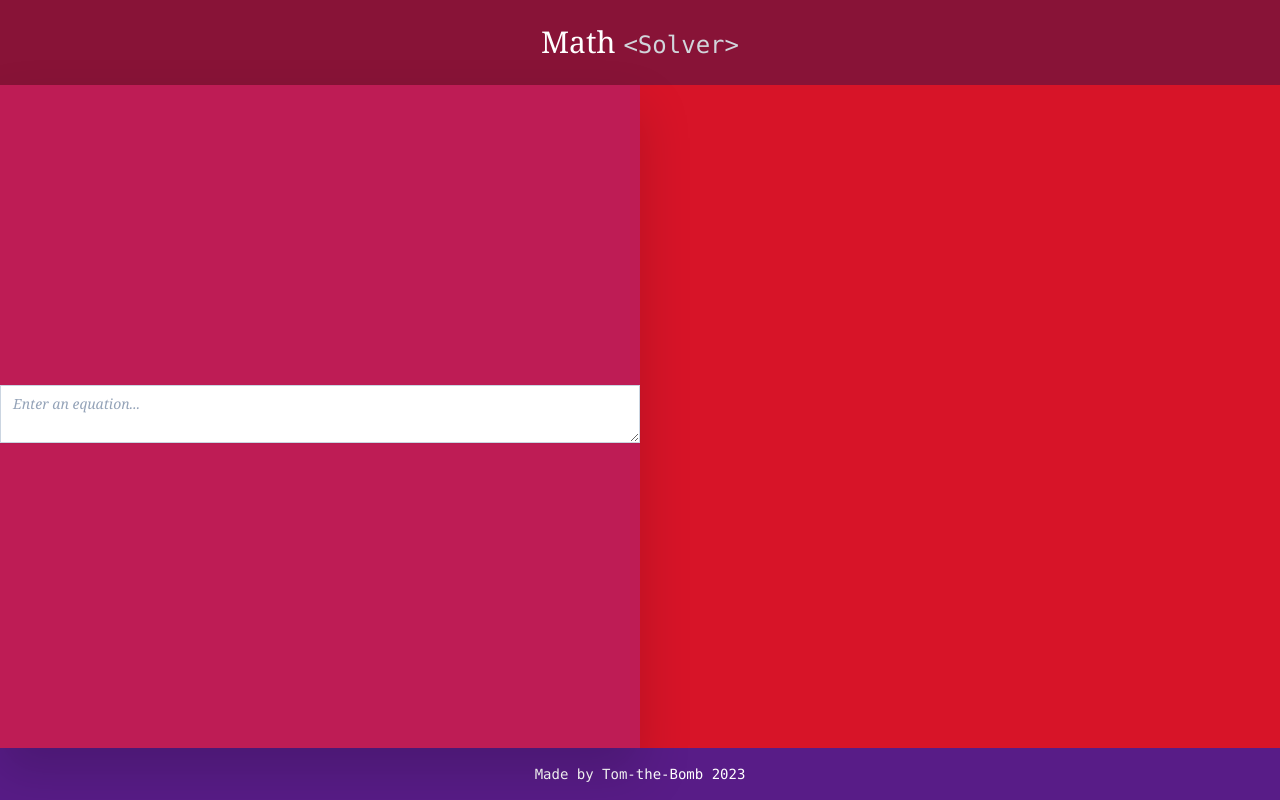
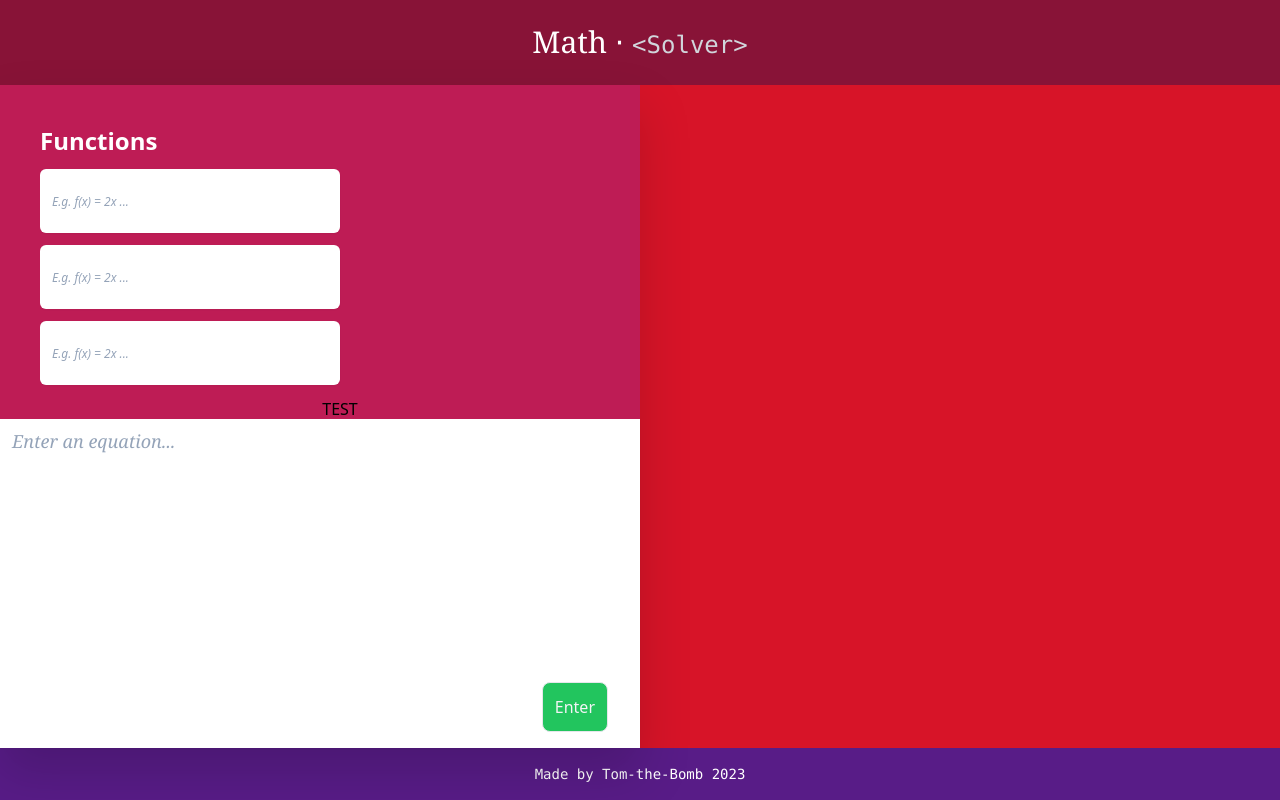
Before and after one commit to Tom-the-Bomb/math-solver, a React (Create React App) app in the folder frontend/: page / in a window 1280 px wide. Built offline with nearby package versions, Linux system fonts and the light colour scheme.

Commit message:
frotnend brokey react

```diff
--- a/frontend/src/App.jsx
+++ b/frontend/src/App.jsx
@@ -2,7 +2,7 @@ import NavBar from "./components/NavBar";
 import Main from "./components/Main";
 import Footer from "./components/Footer";
 
-export default function App(props) {
+export default function App() {
   return (
     <div className="flex flex-col min-h-screen">
       <NavBar></NavBar>
--- a/frontend/src/components/Footer.jsx
+++ b/frontend/src/components/Footer.jsx
@@ -1,4 +1,4 @@
-export default function Footer(props) {
+export default function Footer() {
     return (
         <footer className="p-4 text-sm bg-purple-900 text-white text-center font-mono">
             Made by Tom-the-Bomb 2023
--- a/frontend/src/components/Main.jsx
+++ b/frontend/src/components/Main.jsx
@@ -1,10 +1,13 @@
-function Input({placeholder}) {
+
+import FunctionsList from "./functionsList";
+
+function Input({placeholder, height}) {
     return (
         <textarea
-            className="font-serif w-full placeholder:italic placeholder:text-slate-400
-            bg-white border border-slate-300
-            py-2 pl-3 pr-3 shadow-sm focus:outline-none
-            focus:border-sky-500 focus:ring-sky-500 focus:ring-1 sm:text-sm"
+            className={
+                `block ${height} w-full resize-none font-serif
+                my-input text-lg`
+            }
             placeholder={placeholder}
             type="text"
             name="search"
@@ -22,19 +25,28 @@ function Form() {
     }
 
     return (
-        <form className="w-full" onSubmit={handleSubmit}>
-            <label class="relative block">
-            <span class="sr-only">Search</span>
-            <Input placeholder={"Enter an equation..."}></Input>
-            </label>
+        <form className="flex flex-col h-full w-full justify-between" onSubmit={handleSubmit}>
+            <FunctionsList></FunctionsList>
+            <div className="h-[50%] w-full self-end inline-block relative">
+                <span class="sr-only">Search</span>
+                <Input
+                    placeholder={"Enter an equation..."}
+                    height={"h-full"}>
+                </Input>
+                <button
+                    className="my-focus my-hover text-gray-100 bg-green-500
+                    rounded-lg p-3 absolute bottom-[5%] right-8"
+                    type="submit"
+                >Enter</button>
+            </div>
         </form>
     )
 }
 
-export default function Main(props) {
+export default function Main() {
     return (
         <main className="grow grid grid-cols-2">
-            <div className="bg-red-1 drop-shadow-2xl flex flex-column items-center">
+            <div className="bg-red-1 drop-shadow-2xl">
                 <Form></Form>
             </div>
             <div className="bg-red-2">
--- a/frontend/src/components/NavBar.jsx
+++ b/frontend/src/components/NavBar.jsx
@@ -1,8 +1,8 @@
-export default function NavBar(props) {
+export default function NavBar() {
     return (
         <nav className="bg-rose-900 font-serif text-center p-6">
             <h1 className="text-3xl text-white">
-                Math <span className="text-gray-300 text-2xl font-mono">
+                Math ⋅ <span className="text-gray-300 text-2xl font-mono">
                     &lt;Solver&gt;
                 </span>
             </h1>
--- /dev/null
+++ b/frontend/src/components/functionsList.jsx
@@ -0,0 +1,38 @@
+import { useState } from 'react';
+
+function Input({placeholder}) {
+    return (
+        <input className="rounded-md text-xs my-input h-16 w-[50%]" type="text" placeholder={placeholder}></input>
+    )
+}
+
+function Fx({func}) {
+    return (
+        <div className="justify-self-center">
+            <Input placeholder="E.g. f(x) = 2x ..."></Input>
+        </div>
+    )
+}
+
+export default function FunctionsList() {
+    const list = ["a", "b", "c"]
+    const [ funcs, setFunctions ] = useState(list);
+
+    const add = () => {
+        let copy = [...funcs];
+        copy = [...copy , "a"];
+        setFunctions(copy);
+    }
+
+    return (
+        <div className="flex flex-col ml-10 mt-10 margin-10 gap-3 overflow-y-scroll">
+            <h1 className="text-white font-sans font-bold text-2xl">Functions</h1>
+            {funcs.map(fx => {
+                return (
+                    <Fx func={fx}/>
+                )
+            })}
+            <button type="button" onClick={add}>TEST</button>
+        </div>
+    )
+}
--- a/frontend/src/index.css
+++ b/frontend/src/index.css
@@ -4,3 +4,22 @@
 
 @import url('https://fonts.googleapis.com/css2?family=JetBrains+Mono:wght@300&display=swap');
 @import url('https://fonts.googleapis.com/css2?family=Noto+Serif&display=swap');
+
+@layer components {
+    .my-focus {
+        @apply border focus:border-sky-500 focus:ring-sky-500
+    }
+
+    .my-hover {
+        @apply hover:brightness-110 ease-in duration-100
+    }
+
+    .my-input {
+        @apply
+            placeholder:italic placeholder:text-slate-400
+            bg-white border-slate-300
+            py-2 pl-3 pr-3 shadow-sm focus:outline-none
+            focus:ring-1 sm:text-sm
+        ;
+    }
+}
```
